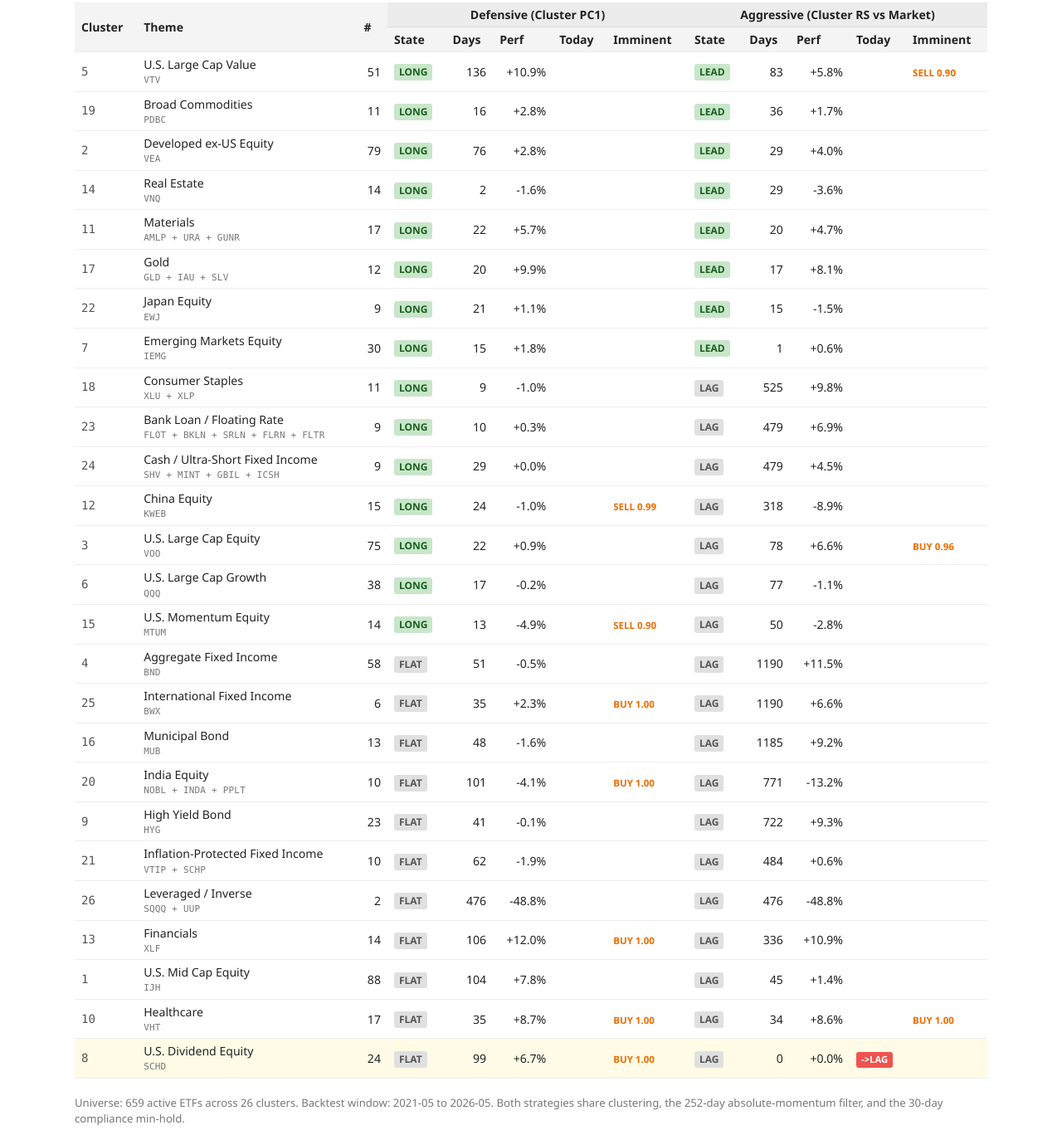
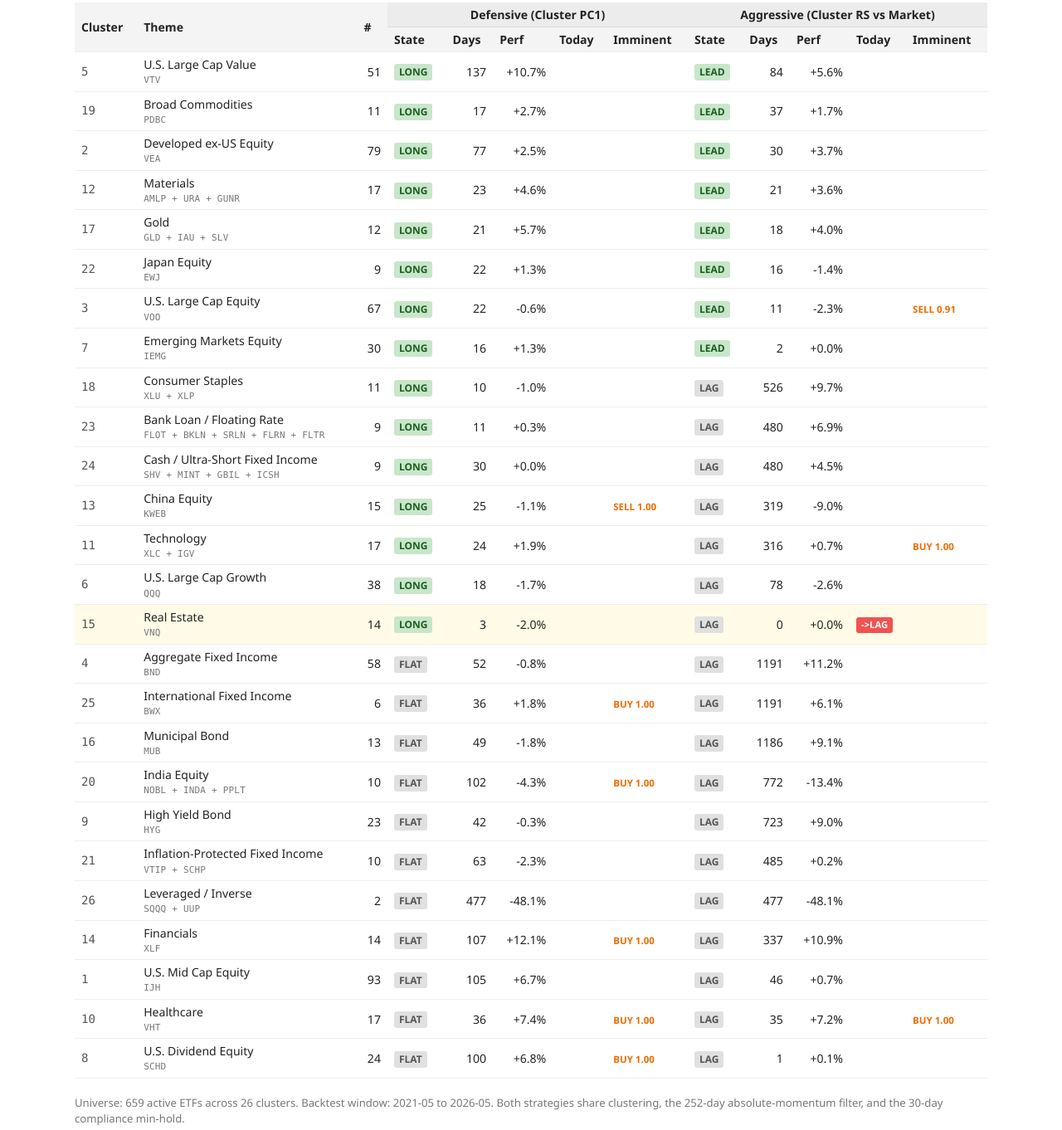
Before and after one commit to sidmat/ETF-Signals, a plain HTML site: page index.html in a window 1280 px wide. Shown: the part 623-1985 px from the top of the page at 83% size. Drawn offline with Linux system fonts and the light colour scheme.

Commit message:
index update

```diff
--- a/index.html
+++ b/index.html
@@ -36,7 +36,7 @@
 <body>
   <h1>Sid Mathur's Thematic ETF Multi-Momentum Screening System</h1>
   <p class="sub">Two strategies on the same thematic ETF universe, each updated daily.</p>
-  <p class="updated">Updated 28 Aug 2026 &middot; 26 clusters &middot; Defensive LONG: 15/26 &middot; Aggressive LEAD: 8/26 &middot; Today: 0 defensive events, 1 aggressive event</p>
+  <p class="updated">Updated 29 Aug 2026 &middot; 26 clusters &middot; Defensive LONG: 15/26 &middot; Aggressive LEAD: 8/26 &middot; Today: 0 defensive events, 1 aggressive event</p>
 
   <div class="card">
     <a href="SM-TETF-Report.pdf">Defensive Strategy &mdash; Latest Report (PDF)</a>
@@ -76,32 +76,32 @@
       </tr>
     </thead>
     <tbody>
-      <tr class=""><td class="cl">5</td><td><div class="theme-name">U.S. Large Cap Value</div><div class="basket">VTV</div></td><td class="num">51</td><td><span class="st-long">LONG</span></td><td class="num">136</td><td class="num">+10.9%</td><td></td><td></td><td><span class="st-long">LEAD</span></td><td class="num">83</td><td class="num">+5.8%</td><td></td><td><span class="imm">SELL 0.90</span></td></tr>
-      <tr class=""><td class="cl">19</td><td><div class="theme-name">Broad Commodities</div><div class="basket">PDBC</div></td><td class="num">11</td><td><span class="st-long">LONG</span></td><td class="num">16</td><td class="num">+2.8%</td><td></td><td></td><td><span class="st-long">LEAD</span></td><td class="num">36</td><td class="num">+1.7%</td><td></td><td></td></tr>
-      <tr class=""><td class="cl">2</td><td><div class="theme-name">Developed ex-US Equity</div><div class="basket">VEA</div></td><td class="num">79</td><td><span class="st-long">LONG</span></td><td class="num">76</td><td class="num">+2.8%</td><td></td><td></td><td><span class="st-long">LEAD</span></td><td class="num">29</td><td class="num">+4.0%</td><td></td><td></td></tr>
-      <tr class=""><td class="cl">14</td><td><div class="theme-name">Real Estate</div><div class="basket">VNQ</div></td><td class="num">14</td><td><span class="st-long">LONG</span></td><td class="num">2</td><td class="num">-1.6%</td><td></td><td></td><td><span class="st-long">LEAD</span></td><td class="num">29</td><td class="num">-3.6%</td><td></td><td></td></tr>
-      <tr class=""><td class="cl">11</td><td><div class="theme-name">Materials</div><div class="basket">AMLP + URA + GUNR</div></td><td class="num">17</td><td><span class="st-long">LONG</span></td><td class="num">22</td><td class="num">+5.7%</td><td></td><td></td><td><span class="st-long">LEAD</span></td><td class="num">20</td><td class="num">+4.7%</td><td></td><td></td></tr>
-      <tr class=""><td class="cl">17</td><td><div class="theme-name">Gold</div><div class="basket">GLD + IAU + SLV</div></td><td class="num">12</td><td><span class="st-long">LONG</span></td><td class="num">20</td><td class="num">+9.9%</td><td></td><td></td><td><span class="st-long">LEAD</span></td><td class="num">17</td><td class="num">+8.1%</td><td></td><td></td></tr>
-      <tr class=""><td class="cl">22</td><td><div class="theme-name">Japan Equity</div><div class="basket">EWJ</div></td><td class="num">9</td><td><span class="st-long">LONG</span></td><td class="num">21</td><td class="num">+1.1%</td><td></td><td></td><td><span class="st-long">LEAD</span></td><td class="num">15</td><td class="num">-1.5%</td><td></td><td></td></tr>
-      <tr class=""><td class="cl">7</td><td><div class="theme-name">Emerging Markets Equity</div><div class="basket">IEMG</div></td><td class="num">30</td><td><span class="st-long">LONG</span></td><td class="num">15</td><td class="num">+1.8%</td><td></td><td></td><td><span class="st-long">LEAD</span></td><td class="num">1</td><td class="num">+0.6%</td><td></td><td></td></tr>
-      <tr class=""><td class="cl">18</td><td><div class="theme-name">Consumer Staples</div><div class="basket">XLU + XLP</div></td><td class="num">11</td><td><span class="st-long">LONG</span></td><td class="num">9</td><td class="num">-1.0%</td><td></td><td></td><td><span class="st-flat">LAG</span></td><td class="num">525</td><td class="num">+9.8%</td><td></td><td></td></tr>
-      <tr class=""><td class="cl">23</td><td><div class="theme-name">Bank Loan / Floating Rate</div><div class="basket">FLOT + BKLN + SRLN + FLRN + FLTR</div></td><td class="num">9</td><td><span class="st-long">LONG</span></td><td class="num">10</td><td class="num">+0.3%</td><td></td><td></td><td><span class="st-flat">LAG</span></td><td class="num">479</td><td class="num">+6.9%</td><td></td><td></td></tr>
-      <tr class=""><td class="cl">24</td><td><div class="theme-name">Cash / Ultra-Short Fixed Income</div><div class="basket">SHV + MINT + GBIL + ICSH</div></td><td class="num">9</td><td><span class="st-long">LONG</span></td><td class="num">29</td><td class="num">+0.0%</td><td></td><td></td><td><span class="st-flat">LAG</span></td><td class="num">479</td><td class="num">+4.5%</td><td></td><td></td></tr>
-      <tr class=""><td class="cl">12</td><td><div class="theme-name">China Equity</div><div class="basket">KWEB</div></td><td class="num">15</td><td><span class="st-long">LONG</span></td><td class="num">24</td><td class="num">-1.0%</td><td></td><td><span class="imm">SELL 0.99</span></td><td><span class="st-flat">LAG</span></td><td class="num">318</td><td class="num">-8.9%</td><td></td><td></td></tr>
-      <tr class=""><td class="cl">3</td><td><div class="theme-name">U.S. Large Cap Equity</div><div class="basket">VOO</div></td><td class="num">75</td><td><span class="st-long">LONG</span></td><td class="num">22</td><td class="num">+0.9%</td><td></td><td></td><td><span class="st-flat">LAG</span></td><td class="num">78</td><td class="num">+6.6%</td><td></td><td><span class="imm">BUY 0.96</span></td></tr>
-      <tr class=""><td class="cl">6</td><td><div class="theme-name">U.S. Large Cap Growth</div><div class="basket">QQQ</div></td><td class="num">38</td><td><span class="st-long">LONG</span></td><td class="num">17</td><td class="num">-0.2%</td><td></td><td></td><td><span class="st-flat">LAG</span></td><td class="num">77</td><td class="num">-1.1%</td><td></td><td></td></tr>
-      <tr class=""><td class="cl">15</td><td><div class="theme-name">U.S. Momentum Equity</div><div class="basket">MTUM</div></td><td class="num">14</td><td><span class="st-long">LONG</span></td><td class="num">13</td><td class="num">-4.9%</td><td></td><td><span class="imm">SELL 0.90</span></td><td><span class="st-flat">LAG</span></td><td class="num">50</td><td class="num">-2.8%</td><td></td><td></td></tr>
-      <tr class=""><td class="cl">4</td><td><div class="theme-name">Aggregate Fixed Income</div><div class="basket">BND</div></td><td class="num">58</td><td><span class="st-flat">FLAT</span></td><td class="num">51</td><td class="num">-0.5%</td><td></td><td></td><td><span class="st-flat">LAG</span></td><td class="num">1190</td><td class="num">+11.5%</td><td></td><td></td></tr>
-      <tr class=""><td class="cl">25</td><td><div class="theme-name">International Fixed Income</div><div class="basket">BWX</div></td><td class="num">6</td><td><span class="st-flat">FLAT</span></td><td class="num">35</td><td class="num">+2.3%</td><td></td><td><span class="imm">BUY 1.00</span></td><td><span class="st-flat">LAG</span></td><td class="num">1190</td><td class="num">+6.6%</td><td></td><td></td></tr>
-      <tr class=""><td class="cl">16</td><td><div class="theme-name">Municipal Bond</div><div class="basket">MUB</div></td><td class="num">13</td><td><span class="st-flat">FLAT</span></td><td class="num">48</td><td class="num">-1.6%</td><td></td><td></td><td><span class="st-flat">LAG</span></td><td class="num">1185</td><td class="num">+9.2%</td><td></td><td></td></tr>
-      <tr class=""><td class="cl">20</td><td><div class="theme-name">India Equity</div><div class="basket">NOBL + INDA + PPLT</div></td><td class="num">10</td><td><span class="st-flat">FLAT</span></td><td class="num">101</td><td class="num">-4.1%</td><td></td><td><span class="imm">BUY 1.00</span></td><td><span class="st-flat">LAG</span></td><td class="num">771</td><td class="num">-13.2%</td><td></td><td></td></tr>
-      <tr class=""><td class="cl">9</td><td><div class="theme-name">High Yield Bond</div><div class="basket">HYG</div></td><td class="num">23</td><td><span class="st-flat">FLAT</span></td><td class="num">41</td><td class="num">-0.1%</td><td></td><td></td><td><span class="st-flat">LAG</span></td><td class="num">722</td><td class="num">+9.3%</td><td></td><td></td></tr>
-      <tr class=""><td class="cl">21</td><td><div class="theme-name">Inflation-Protected Fixed Income</div><div class="basket">VTIP + SCHP</div></td><td class="num">10</td><td><span class="st-flat">FLAT</span></td><td class="num">62</td><td class="num">-1.9%</td><td></td><td></td><td><span class="st-flat">LAG</span></td><td class="num">484</td><td class="num">+0.6%</td><td></td><td></td></tr>
-      <tr class=""><td class="cl">26</td><td><div class="theme-name">Leveraged / Inverse</div><div class="basket">SQQQ + UUP</div></td><td class="num">2</td><td><span class="st-flat">FLAT</span></td><td class="num">476</td><td class="num">-48.8%</td><td></td><td></td><td><span class="st-flat">LAG</span></td><td class="num">476</td><td class="num">-48.8%</td><td></td><td></td></tr>
-      <tr class=""><td class="cl">13</td><td><div class="theme-name">Financials</div><div class="basket">XLF</div></td><td class="num">14</td><td><span class="st-flat">FLAT</span></td><td class="num">106</td><td class="num">+12.0%</td><td></td><td><span class="imm">BUY 1.00</span></td><td><span class="st-flat">LAG</span></td><td class="num">336</td><td class="num">+10.9%</td><td></td><td></td></tr>
-      <tr class=""><td class="cl">1</td><td><div class="theme-name">U.S. Mid Cap Equity</div><div class="basket">IJH</div></td><td class="num">88</td><td><span class="st-flat">FLAT</span></td><td class="num">104</td><td class="num">+7.8%</td><td></td><td></td><td><span class="st-flat">LAG</span></td><td class="num">45</td><td class="num">+1.4%</td><td></td><td></td></tr>
-      <tr class=""><td class="cl">10</td><td><div class="theme-name">Healthcare</div><div class="basket">VHT</div></td><td class="num">17</td><td><span class="st-flat">FLAT</span></td><td class="num">35</td><td class="num">+8.7%</td><td></td><td><span class="imm">BUY 1.00</span></td><td><span class="st-flat">LAG</span></td><td class="num">34</td><td class="num">+8.6%</td><td></td><td><span class="imm">BUY 1.00</span></td></tr>
-      <tr class="evrow"><td class="cl">8</td><td><div class="theme-name">U.S. Dividend Equity</div><div class="basket">SCHD</div></td><td class="num">24</td><td><span class="st-flat">FLAT</span></td><td class="num">99</td><td class="num">+6.7%</td><td></td><td><span class="imm">BUY 1.00</span></td><td><span class="st-flat">LAG</span></td><td class="num">0</td><td class="num">+0.0%</td><td><span class="ev-dn">-&gt;LAG</span></td><td></td></tr>
+      <tr class=""><td class="cl">5</td><td><div class="theme-name">U.S. Large Cap Value</div><div class="basket">VTV</div></td><td class="num">51</td><td><span class="st-long">LONG</span></td><td class="num">137</td><td class="num">+10.7%</td><td></td><td></td><td><span class="st-long">LEAD</span></td><td class="num">84</td><td class="num">+5.6%</td><td></td><td></td></tr>
+      <tr class=""><td class="cl">19</td><td><div class="theme-name">Broad Commodities</div><div class="basket">PDBC</div></td><td class="num">11</td><td><span class="st-long">LONG</span></td><td class="num">17</td><td class="num">+2.7%</td><td></td><td></td><td><span class="st-long">LEAD</span></td><td class="num">37</td><td class="num">+1.7%</td><td></td><td></td></tr>
+      <tr class=""><td class="cl">2</td><td><div class="theme-name">Developed ex-US Equity</div><div class="basket">VEA</div></td><td class="num">79</td><td><span class="st-long">LONG</span></td><td class="num">77</td><td class="num">+2.5%</td><td></td><td></td><td><span class="st-long">LEAD</span></td><td class="num">30</td><td class="num">+3.7%</td><td></td><td></td></tr>
+      <tr class=""><td class="cl">12</td><td><div class="theme-name">Materials</div><div class="basket">AMLP + URA + GUNR</div></td><td class="num">17</td><td><span class="st-long">LONG</span></td><td class="num">23</td><td class="num">+4.6%</td><td></td><td></td><td><span class="st-long">LEAD</span></td><td class="num">21</td><td class="num">+3.6%</td><td></td><td></td></tr>
+      <tr class=""><td class="cl">17</td><td><div class="theme-name">Gold</div><div class="basket">GLD + IAU + SLV</div></td><td class="num">12</td><td><span class="st-long">LONG</span></td><td class="num">21</td><td class="num">+5.7%</td><td></td><td></td><td><span class="st-long">LEAD</span></td><td class="num">18</td><td class="num">+4.0%</td><td></td><td></td></tr>
+      <tr class=""><td class="cl">22</td><td><div class="theme-name">Japan Equity</div><div class="basket">EWJ</div></td><td class="num">9</td><td><span class="st-long">LONG</span></td><td class="num">22</td><td class="num">+1.3%</td><td></td><td></td><td><span class="st-long">LEAD</span></td><td class="num">16</td><td class="num">-1.4%</td><td></td><td></td></tr>
+      <tr class=""><td class="cl">3</td><td><div class="theme-name">U.S. Large Cap Equity</div><div class="basket">VOO</div></td><td class="num">67</td><td><span class="st-long">LONG</span></td><td class="num">22</td><td class="num">-0.6%</td><td></td><td></td><td><span class="st-long">LEAD</span></td><td class="num">11</td><td class="num">-2.3%</td><td></td><td><span class="imm">SELL 0.91</span></td></tr>
+      <tr class=""><td class="cl">7</td><td><div class="theme-name">Emerging Markets Equity</div><div class="basket">IEMG</div></td><td class="num">30</td><td><span class="st-long">LONG</span></td><td class="num">16</td><td class="num">+1.3%</td><td></td><td></td><td><span class="st-long">LEAD</span></td><td class="num">2</td><td class="num">+0.0%</td><td></td><td></td></tr>
+      <tr class=""><td class="cl">18</td><td><div class="theme-name">Consumer Staples</div><div class="basket">XLU + XLP</div></td><td class="num">11</td><td><span class="st-long">LONG</span></td><td class="num">10</td><td class="num">-1.0%</td><td></td><td></td><td><span class="st-flat">LAG</span></td><td class="num">526</td><td class="num">+9.7%</td><td></td><td></td></tr>
+      <tr class=""><td class="cl">23</td><td><div class="theme-name">Bank Loan / Floating Rate</div><div class="basket">FLOT + BKLN + SRLN + FLRN + FLTR</div></td><td class="num">9</td><td><span class="st-long">LONG</span></td><td class="num">11</td><td class="num">+0.3%</td><td></td><td></td><td><span class="st-flat">LAG</span></td><td class="num">480</td><td class="num">+6.9%</td><td></td><td></td></tr>
+      <tr class=""><td class="cl">24</td><td><div class="theme-name">Cash / Ultra-Short Fixed Income</div><div class="basket">SHV + MINT + GBIL + ICSH</div></td><td class="num">9</td><td><span class="st-long">LONG</span></td><td class="num">30</td><td class="num">+0.0%</td><td></td><td></td><td><span class="st-flat">LAG</span></td><td class="num">480</td><td class="num">+4.5%</td><td></td><td></td></tr>
+      <tr class=""><td class="cl">13</td><td><div class="theme-name">China Equity</div><div class="basket">KWEB</div></td><td class="num">15</td><td><span class="st-long">LONG</span></td><td class="num">25</td><td class="num">-1.1%</td><td></td><td><span class="imm">SELL 1.00</span></td><td><span class="st-flat">LAG</span></td><td class="num">319</td><td class="num">-9.0%</td><td></td><td></td></tr>
+      <tr class=""><td class="cl">11</td><td><div class="theme-name">Technology</div><div class="basket">XLC + IGV</div></td><td class="num">17</td><td><span class="st-long">LONG</span></td><td class="num">24</td><td class="num">+1.9%</td><td></td><td></td><td><span class="st-flat">LAG</span></td><td class="num">316</td><td class="num">+0.7%</td><td></td><td><span class="imm">BUY 1.00</span></td></tr>
+      <tr class=""><td class="cl">6</td><td><div class="theme-name">U.S. Large Cap Growth</div><div class="basket">QQQ</div></td><td class="num">38</td><td><span class="st-long">LONG</span></td><td class="num">18</td><td class="num">-1.7%</td><td></td><td></td><td><span class="st-flat">LAG</span></td><td class="num">78</td><td class="num">-2.6%</td><td></td><td></td></tr>
+      <tr class="evrow"><td class="cl">15</td><td><div class="theme-name">Real Estate</div><div class="basket">VNQ</div></td><td class="num">14</td><td><span class="st-long">LONG</span></td><td class="num">3</td><td class="num">-2.0%</td><td></td><td></td><td><span class="st-flat">LAG</span></td><td class="num">0</td><td class="num">+0.0%</td><td><span class="ev-dn">-&gt;LAG</span></td><td></td></tr>
+      <tr class=""><td class="cl">4</td><td><div class="theme-name">Aggregate Fixed Income</div><div class="basket">BND</div></td><td class="num">58</td><td><span class="st-flat">FLAT</span></td><td class="num">52</td><td class="num">-0.8%</td><td></td><td></td><td><span class="st-flat">LAG</span></td><td class="num">1191</td><td class="num">+11.2%</td><td></td><td></td></tr>
+      <tr class=""><td class="cl">25</td><td><div class="theme-name">International Fixed Income</div><div class="basket">BWX</div></td><td class="num">6</td><td><span class="st-flat">FLAT</span></td><td class="num">36</td><td class="num">+1.8%</td><td></td><td><span class="imm">BUY 1.00</span></td><td><span class="st-flat">LAG</span></td><td class="num">1191</td><td class="num">+6.1%</td><td></td><td></td></tr>
+      <tr class=""><td class="cl">16</td><td><div class="theme-name">Municipal Bond</div><div class="basket">MUB</div></td><td class="num">13</td><td><span class="st-flat">FLAT</span></td><td class="num">49</td><td class="num">-1.8%</td><td></td><td></td><td><span class="st-flat">LAG</span></td><td class="num">1186</td><td class="num">+9.1%</td><td></td><td></td></tr>
+      <tr class=""><td class="cl">20</td><td><div class="theme-name">India Equity</div><div class="basket">NOBL + INDA + PPLT</div></td><td class="num">10</td><td><span class="st-flat">FLAT</span></td><td class="num">102</td><td class="num">-4.3%</td><td></td><td><span class="imm">BUY 1.00</span></td><td><span class="st-flat">LAG</span></td><td class="num">772</td><td class="num">-13.4%</td><td></td><td></td></tr>
+      <tr class=""><td class="cl">9</td><td><div class="theme-name">High Yield Bond</div><div class="basket">HYG</div></td><td class="num">23</td><td><span class="st-flat">FLAT</span></td><td class="num">42</td><td class="num">-0.3%</td><td></td><td></td><td><span class="st-flat">LAG</span></td><td class="num">723</td><td class="num">+9.0%</td><td></td><td></td></tr>
+      <tr class=""><td class="cl">21</td><td><div class="theme-name">Inflation-Protected Fixed Income</div><div class="basket">VTIP + SCHP</div></td><td class="num">10</td><td><span class="st-flat">FLAT</span></td><td class="num">63</td><td class="num">-2.3%</td><td></td><td></td><td><span class="st-flat">LAG</span></td><td class="num">485</td><td class="num">+0.2%</td><td></td><td></td></tr>
+      <tr class=""><td class="cl">26</td><td><div class="theme-name">Leveraged / Inverse</div><div class="basket">SQQQ + UUP</div></td><td class="num">2</td><td><span class="st-flat">FLAT</span></td><td class="num">477</td><td class="num">-48.1%</td><td></td><td></td><td><span class="st-flat">LAG</span></td><td class="num">477</td><td class="num">-48.1%</td><td></td><td></td></tr>
+      <tr class=""><td class="cl">14</td><td><div class="theme-name">Financials</div><div class="basket">XLF</div></td><td class="num">14</td><td><span class="st-flat">FLAT</span></td><td class="num">107</td><td class="num">+12.1%</td><td></td><td><span class="imm">BUY 1.00</span></td><td><span class="st-flat">LAG</span></td><td class="num">337</td><td class="num">+10.9%</td><td></td><td></td></tr>
+      <tr class=""><td class="cl">1</td><td><div class="theme-name">U.S. Mid Cap Equity</div><div class="basket">IJH</div></td><td class="num">93</td><td><span class="st-flat">FLAT</span></td><td class="num">105</td><td class="num">+6.7%</td><td></td><td></td><td><span class="st-flat">LAG</span></td><td class="num">46</td><td class="num">+0.7%</td><td></td><td></td></tr>
+      <tr class=""><td class="cl">10</td><td><div class="theme-name">Healthcare</div><div class="basket">VHT</div></td><td class="num">17</td><td><span class="st-flat">FLAT</span></td><td class="num">36</td><td class="num">+7.4%</td><td></td><td><span class="imm">BUY 1.00</span></td><td><span class="st-flat">LAG</span></td><td class="num">35</td><td class="num">+7.2%</td><td></td><td><span class="imm">BUY 1.00</span></td></tr>
+      <tr class=""><td class="cl">8</td><td><div class="theme-name">U.S. Dividend Equity</div><div class="basket">SCHD</div></td><td class="num">24</td><td><span class="st-flat">FLAT</span></td><td class="num">100</td><td class="num">+6.8%</td><td></td><td><span class="imm">BUY 1.00</span></td><td><span class="st-flat">LAG</span></td><td class="num">1</td><td class="num">+0.1%</td><td></td><td></td></tr>
     </tbody>
   </table>
 
```
